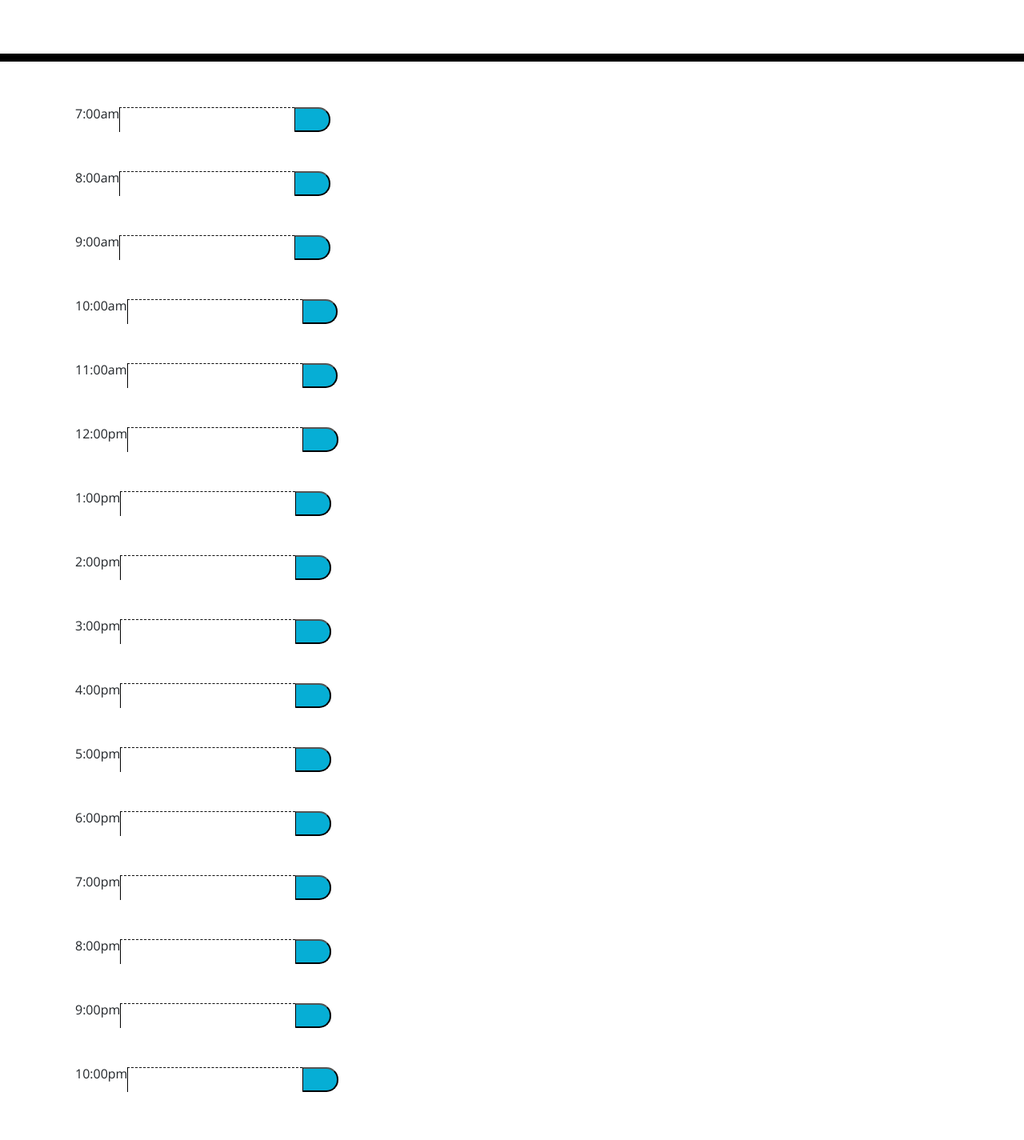
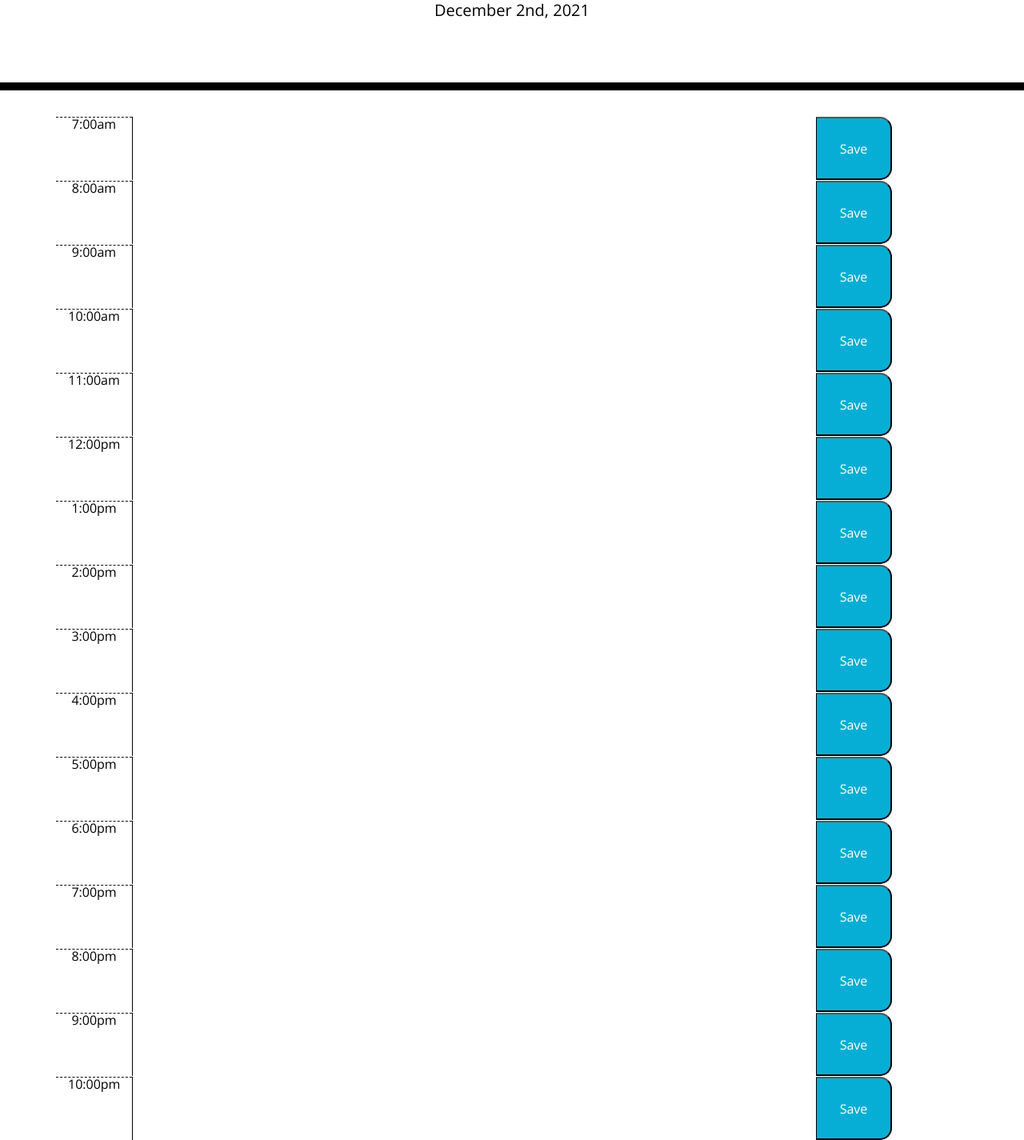
Before and after one commit to acuson/work-day-scheduler, a plain HTML site: page index.html in a window 1280 px wide. Shown: the part 191-1616 px from the top of the page at 80% size. Before the commit the page ends 1580 px from the top, so only its background shows below. Drawn offline with nearby package versions, Linux system fonts and the light colour scheme.

Commit message:
adding div tags and tweaking bootstrap classes

```diff
--- a/index.html
+++ b/index.html
@@ -30,73 +30,89 @@
     </header>
     <div class="container">
       <!-- Timeblocks go here -->
-      <div class="row time-block col-12 col-md-1 p-4 d-flex flex-column" id="hour7">7:00am
-        <textarea class="hour"></textarea>
-          <button class="saveBtn col-12"></button>
+      <div class="row time-block" id="hour7">
+        <div class="hour col-md-1">7:00am</div>
+        <textarea class="description w-75"></textarea>
+        <button class="saveBtn col-md-1">Save</button>
       </div>
-      <div class="row time-block col-12 col-md-1 p-4 d-flex flex-column" id="hour8">8:00am
-        <textarea class="hour"></textarea>
-          <button class="saveBtn col-12"></button>
+      <div class="row time-block" id="hour8">
+        <div class="hour col-md-1">8:00am</div>
+        <textarea class="description w-75"></textarea>
+        <button class="saveBtn col-md-1">Save</button>
       </div>
-      <div class="row time-block col-12 col-md-1 p-4 d-flex flex-column" id="hour9">9:00am
-        <textarea class="hour"></textarea>
-          <button class="saveBtn col-12"></button>
+      <div class="row time-block" id="hour9">
+        <div class="hour col-md-1">9:00am</div>
+        <textarea class="description w-75"></textarea>
+        <button class="saveBtn col-md-1">Save</button>
       </div>
-      <div class="row time-block col-12 col-md-1 p-4 d-flex flex-column" id="hour10">10:00am
-        <textarea class="hour"></textarea>
-          <button class="saveBtn col-12"></button>
+      <div class="row time-block" id="hour10">
+        <div class="hour col-md-1">10:00am</div>
+        <textarea class="description w-75"></textarea>
+        <button class="saveBtn col-md-1">Save</button>
       </div>
-      <div class="row time-block col-12 col-md-1 p-4 d-flex flex-column" id="hour11">11:00am
-        <textarea class="hour"></textarea>
-          <button class="saveBtn col-12"></button>
+      <div class="row time-block" id="hour11">
+        <div class="hour col-md-1">11:00am</div>
+        <textarea class="description w-75"></textarea>
+        <button class="saveBtn col-md-1">Save</button>
       </div>
-      <div class="row time-block col-12 col-md-1 p-4 d-flex flex-column" id="hour12">12:00pm
-        <textarea class="hour"></textarea>
-          <button class="saveBtn col-12"></button>
+      <div class="row time-block" id="hour12">
+        <div class="hour col-md-1">12:00pm</div>
+        <textarea class="description w-75"></textarea>
+        <button class="saveBtn col-md-1">Save</button>
       </div>
-      <div class="row time-block col-12 col-md-1 p-4 d-flex flex-column" id="hour13">1:00pm
-        <textarea class="hour"></textarea>
-          <button class="saveBtn col-12"></button>
+      <div class="row time-block" id="hour13">
+        <div class="hour col-md-1">1:00pm</div>
+        <textarea class="description w-75"></textarea>
+        <button class="saveBtn col-md-1">Save</button>
       </div>
-      <div class="row time-block col-12 col-md-1 p-4 d-flex flex-column" id="hour14">2:00pm
-        <textarea class="hour"></textarea>
-          <button class="saveBtn col-12"></button>
+      <div class="row time-block" id="hour14">
+        <div class="hour col-md-1">2:00pm</div>
+        <textarea class="description w-75"></textarea>
+        <button class="saveBtn col-md-1">Save</button>
       </div>
-      <div class="row time-block col-12 col-md-1 p-4 d-flex flex-column" id="hour15">3:00pm
-        <textarea class="hour"></textarea>
-          <button class="saveBtn col-12"></button>
+      <div class="row time-block" id="hour15">
+        <div class="hour col-md-1">3:00pm</div>
+        <textarea class="description w-75"></textarea>
+        <button class="saveBtn col-md-1">Save</button>
       </div>
-      <div class="row time-block col-12 col-md-1 p-4 d-flex flex-column" id="hour16">4:00pm
-        <textarea class="hour"></textarea>
-          <button class="saveBtn col-12"></button>
+      <div class="row time-block" id="hour16">
+        <div class="hour col-md-1">4:00pm</div>
+        <textarea class="description w-75"></textarea>
+        <button class="saveBtn col-md-1">Save</button>
       </div>
-      <div class="row time-block col-12 col-md-1 p-4 d-flex flex-column" id="hour17">5:00pm
-        <textarea class="hour "></textarea>
-          <button class="saveBtn col-12"></button>
+      <div class="row time-block" id="hour17">
+        <div class="hour col-md-1">5:00pm</div>
+        <textarea class="description w-75"></textarea>
+        <button class="saveBtn col-md-1">Save</button>
       </div>
-      <div class="row time-block col-12 col-md-1 p-4 d-flex flex-column" id="hour18">6:00pm
-        <textarea class="hour"></textarea>
-          <button class="saveBtn col-12"></button>
+      <div class="row time-block" id="hour18">
+        <div class="hour col-md-1">6:00pm</div>
+        <textarea class="description w-75"></textarea>
+        <button class="saveBtn col-md-1">Save</button>
       </div>
-      <div class="row time-block col-12 col-md-1 p-4 d-flex flex-column" id="hour19">7:00pm
-        <textarea class="hour"></textarea>
-          <button class="saveBtn col-12"></button>
+      <div class="row time-block" id="hour19">
+        <div class="hour col-md-1">7:00pm</div>
+        <textarea class="description w-75"></textarea>
+        <button class="saveBtn col-md-1">Save</button>
       </div>
-      <div class="row time-block col-12 col-md-1 p-4 d-flex flex-column" id="hour20">8:00pm
-        <textarea class="hour"></textarea>
-          <button class="saveBtn col-12"></button>
+      <div class="row time-block" id="hour20">
+        <div class="hour col-md-1">8:00pm</div>
+        <textarea class="description w-75"></textarea>
+        <button class="saveBtn col-md-1">Save</button>
       </div>
-      <div class="row time-block col-12 col-md-1 p-4 d-flex flex-column" id="hour21">9:00pm
-        <textarea class="hour"></textarea>
-          <button class="saveBtn col-12"></button>
+      <div class="row time-block" id="hour21">
+        <div class="hour col-md-1">9:00pm</div>
+        <textarea class="description w-75"></textarea>
+        <button class="saveBtn col-md-1">Save</button>
       </div>
-      <div class="row time-block col-12 col-md-1 p-4 d-flex flex-column" id="hour22">10:00pm
-        <textarea class="hour"></textarea>
-          <button class="saveBtn col-12"></button>
+      <div class="row time-block" id="hour22">
+        <div class="hour col-md-1">10:00pm</div>
+        <textarea class="description w-75"></textarea>
+        <button class="saveBtn col-md-1">Save</button>
       </div>
     </div>
-    <script src ="./Develop/logic.js"></script>
     <script src="https://cdnjs.cloudflare.com/ajax/libs/jquery/3.2.1/jquery.min.js"></script>
     <script src="https://cdnjs.cloudflare.com/ajax/libs/moment.js/2.24.0/moment.min.js"></script>
+    <script src ="Develop/logic.js"></script>
   </body>
 </html>
```
